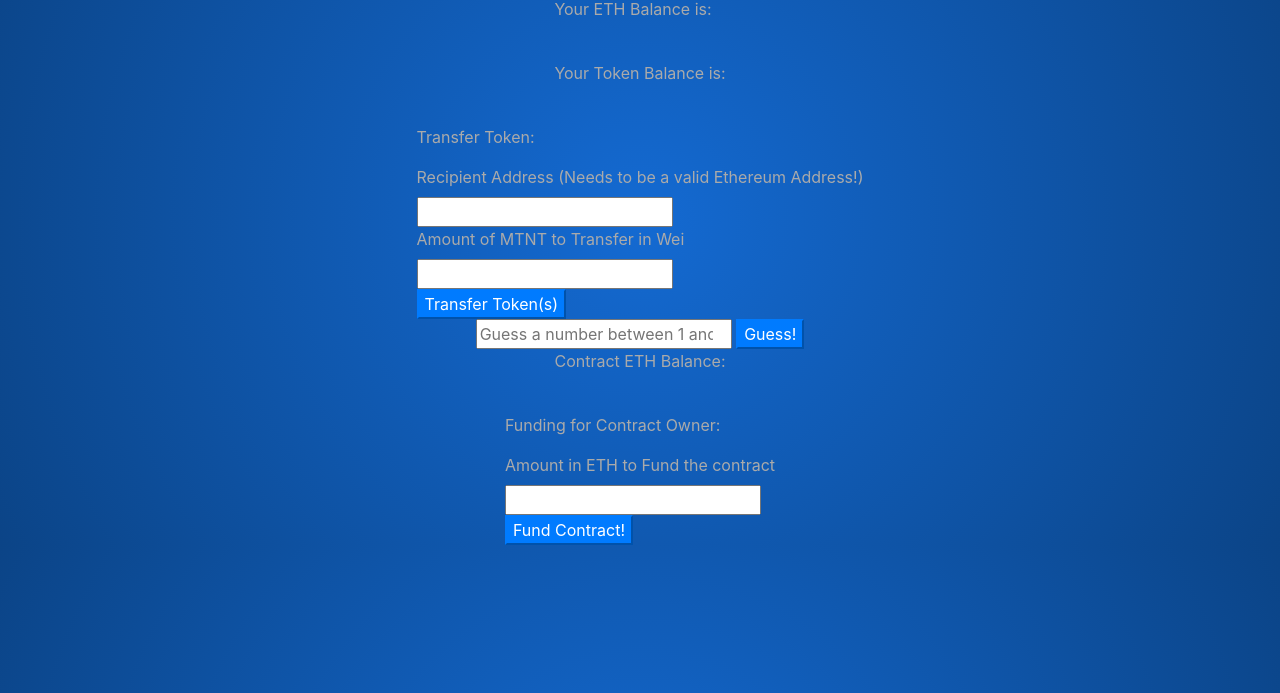
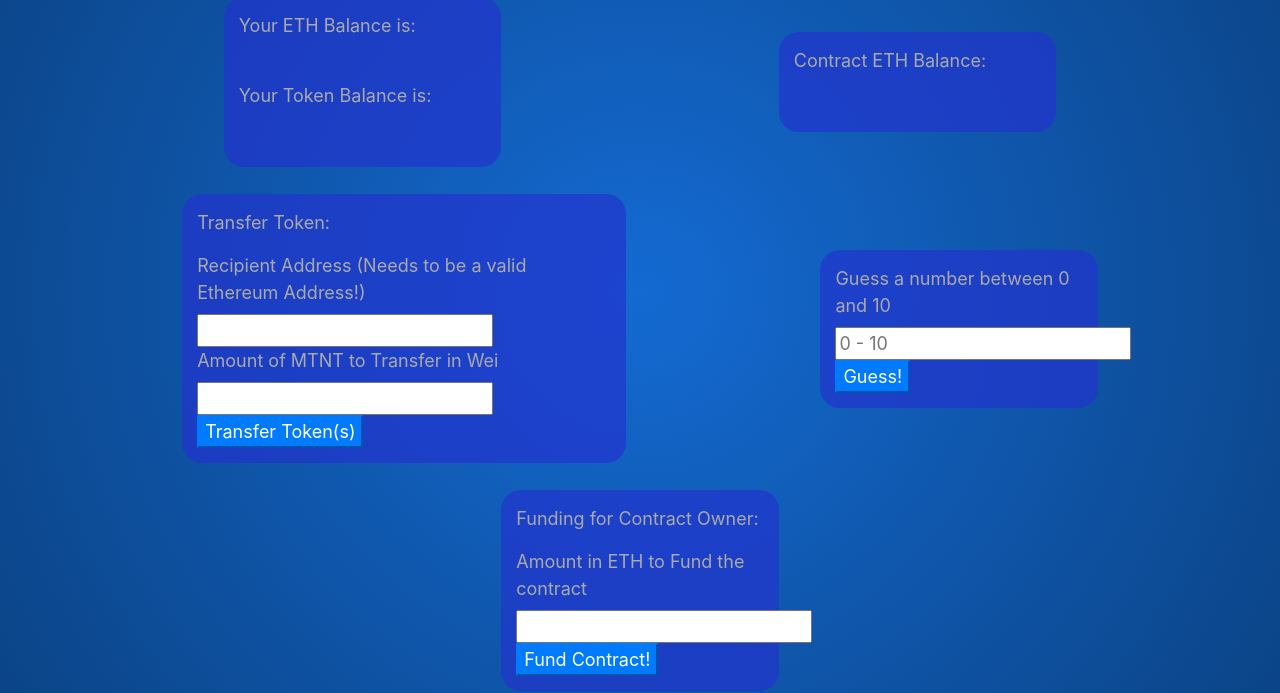
Before and after one commit to thomasender/erc20TestToken, a website: page frontend/index.html in a window 1280 px wide. Shown: the part 107-800 px from the top of the page. Drawn offline with nearby package versions, Linux system fonts and the light colour scheme.

Commit message:
UI Design

```diff
--- a/frontend/index.html
+++ b/frontend/index.html
@@ -31,7 +31,16 @@
         <p>Your ETH Balance is: </p><span id="userEthBalance"></span><br/>
         <p>Your Token Balance is: </p><span id="userTokenBalance"></span><br/>
     </div>
+    <div class="contractEthBalance">
+        <p>Contract ETH Balance:</p><span id="contractEthBalance"></span><br/>
+    </div>
 </div>
+
+<br/>
+<div class="container">
+
+</div>
+
 
 <div class="container">
     <div class="makeTransaction">
@@ -42,20 +51,19 @@
         <input type="number" id="transferTokenAmount"></input><br/>
         <button class="btn-primary" id="transferTokenBtn">Transfer Token(s)</button><br/>
     </div>
-</div>
-
-<div class="container">
     <div class="randomNumber">
-        <input type="number" id="userGuess" placeholder="Guess a number between 1 and 10" required></input>
+        <label for="userGuess">Guess a number between 0 and 10</label>
+        <input type="number" id="userGuess" placeholder="0 - 10" required></input>
         <button class="btn-primary" id="randomNumberBtn">Guess!</button>
     </div>
 </div>
 
+<br/>
 <div class="container">
-    <div class="contractEthBalance">
-        <p>Contract ETH Balance:</p><span id="contractEthBalance"></span><br/>
-    </div>
+
 </div>
+
+
 
 <div class="container">
     <div class="funding">
--- a/frontend/style.css
+++ b/frontend/style.css
@@ -5,13 +5,13 @@ background: -webkit-radial-gradient(circle, rgba(20,106,210,1) 0%, rgba(11,68,13
 background: radial-gradient(circle, rgba(20,106,210,1) 0%, rgba(11,68,135,1) 100%);
 filter: progid:DXImageTransform.Microsoft.gradient(startColorstr="#146ad2",endColorstr="#0b4487",GradientType=1);
     color: #aaa;
+    font-size: 18px;
 }
 
 .container {
     display: flex;
 }
 .tokenHeader{
-
     border-radius: 20px;
     display: flex;
     justify-content: space-around;
@@ -19,23 +19,43 @@ filter: progid:DXImageTransform.Microsoft.gradient(startColorstr="#146ad2",endCo
 
 
 .userData{
+    width: 25%;
+    padding: 15px;
+    background: rgba(34, 51, 206, 0.678);
+    border-radius: 20px;
     margin: auto;
 }
 
 
 .makeTransaction{
+    width: 40%;
+    padding: 15px;
+    background: rgba(34, 51, 206, 0.678);
+    border-radius: 20px;
     margin: auto;
 }
 
 
 .randomNumber{
+    width: 25%;
+    padding: 15px;
+    background: rgba(34, 51, 206, 0.678);
+    border-radius: 20px;
     margin: auto;
 }
 
 .contractEthBalance{
+    width: 25%;
+    padding: 15px;
+    background: rgba(34, 51, 206, 0.678);
+    border-radius: 20px;
     margin: auto;
 }
 
 .funding{
+    width: 25%;
+    padding: 15px;
+    background: rgba(34, 51, 206, 0.678);
+    border-radius: 20px;
     margin: auto;
 }
```
